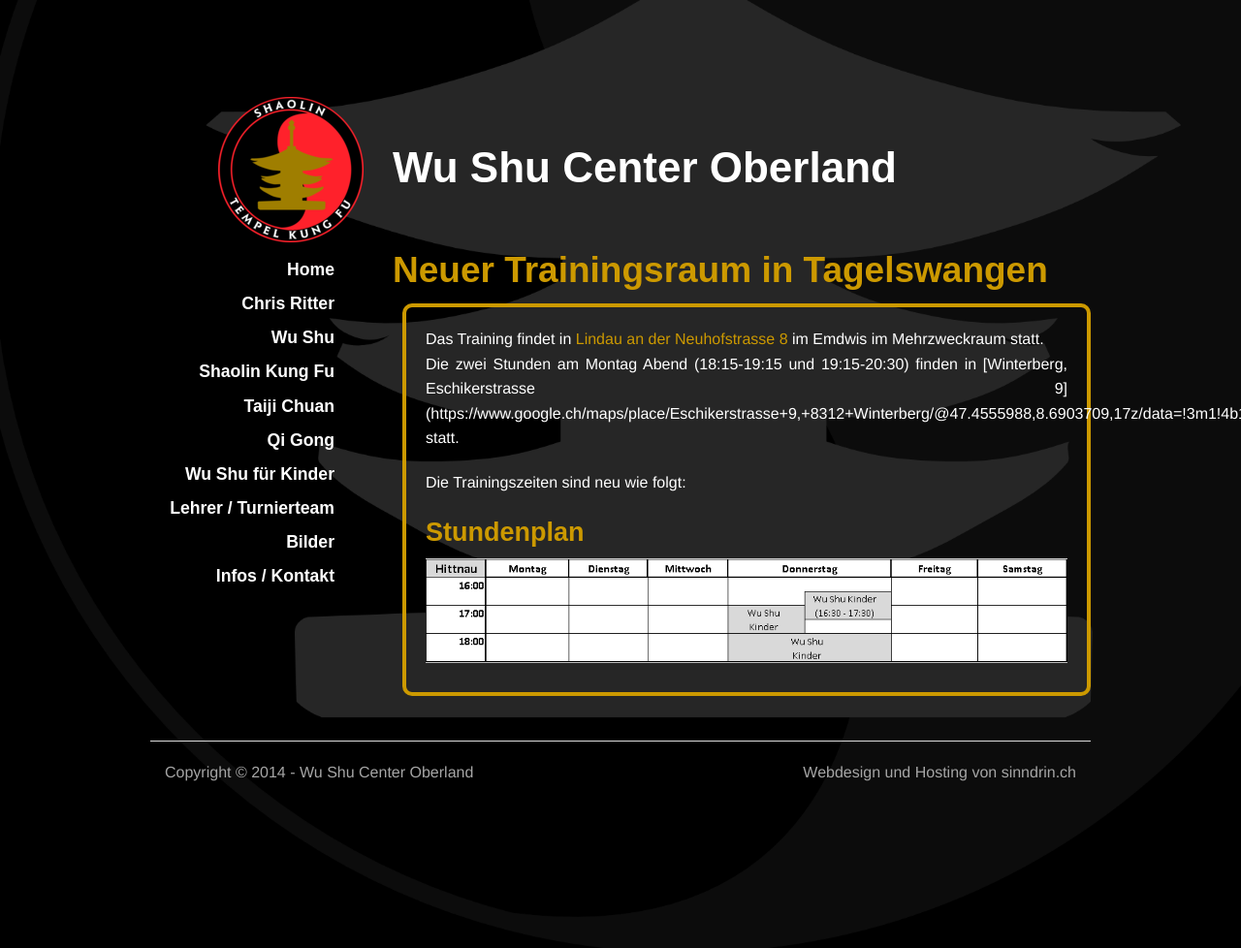
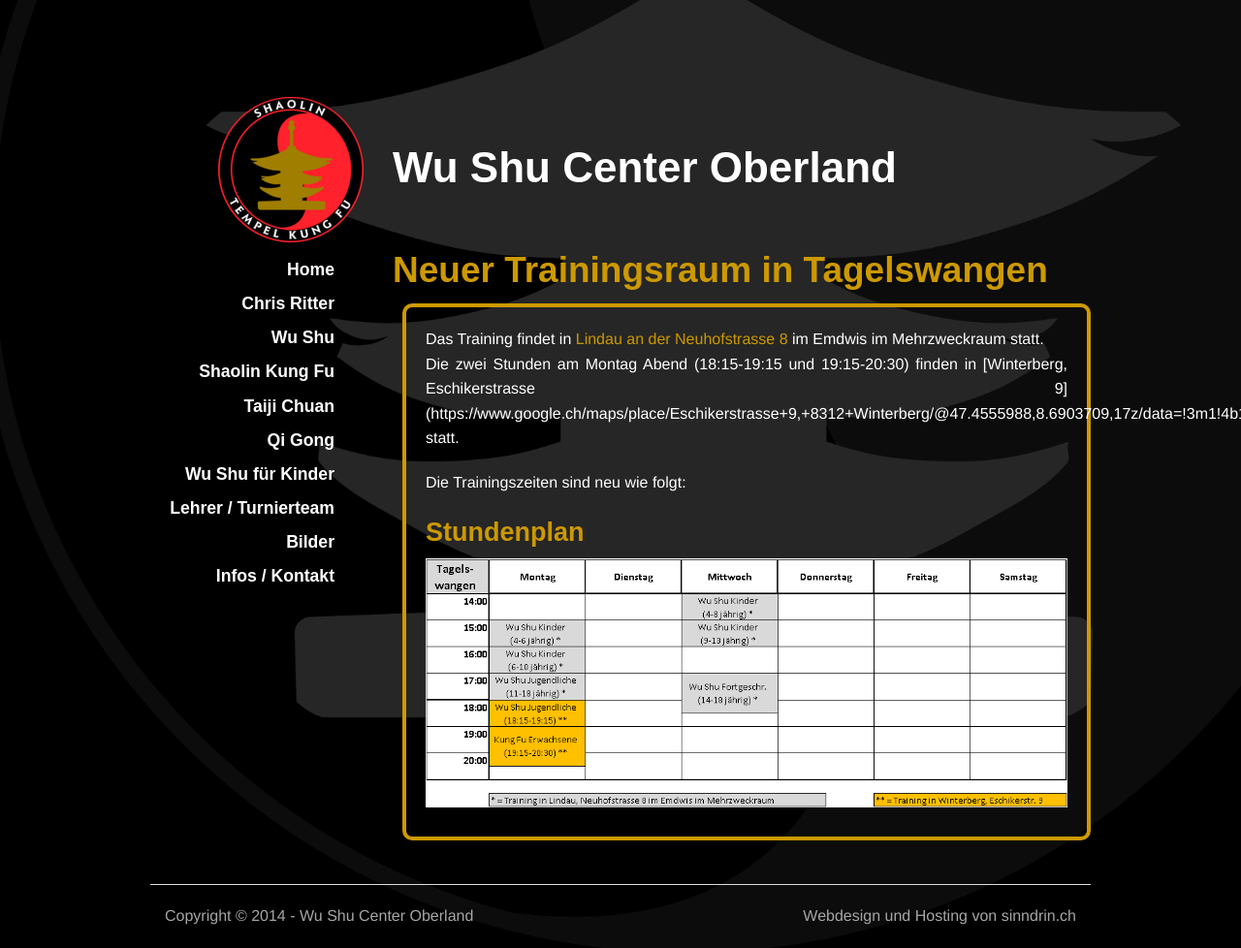
Before and after one commit to wu-shu/wu-shu.github.io, a Jekyll site: the page built from aktuell/index.md, in a window 1280 px wide. Shown: the whole page at 97% size. Built offline with Jekyll 4.4.1, drawn with Linux system fonts in a browser that asks for light colours; some web fonts are replaced; Markdown is read by kramdown in place of the engine named in the settings; comment, search, counter and statistics services are not loaded; before the commit the page ends 900 px from its top, so only the background shows below that.

Commit message:
tagelswangen news

```diff
--- a/aktuell/index.md
+++ b/aktuell/index.md
@@ -10,4 +10,4 @@
 
 ### Stundenplan
 
-<img src="/images/stundenplaene/stundenplan-hittnau.png" alt="Stundenplan Hittnau">
+<img src="/images/stundenplaene/stundenplan-tagelswangen.png" alt="Stundenplan Hittnau">
```
